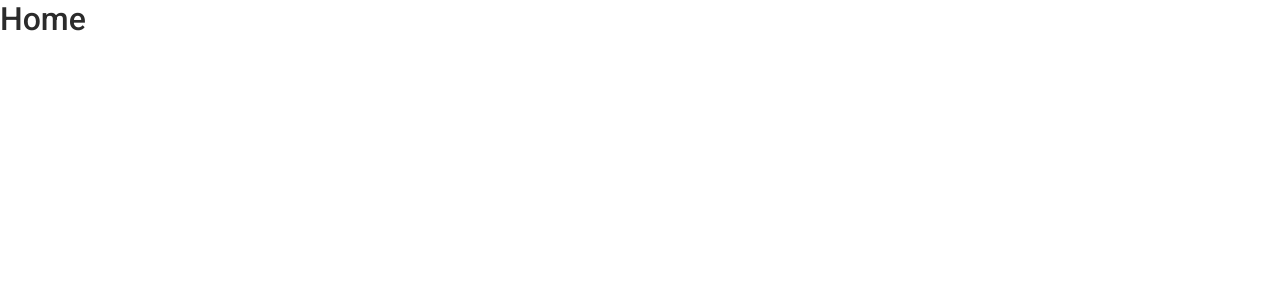
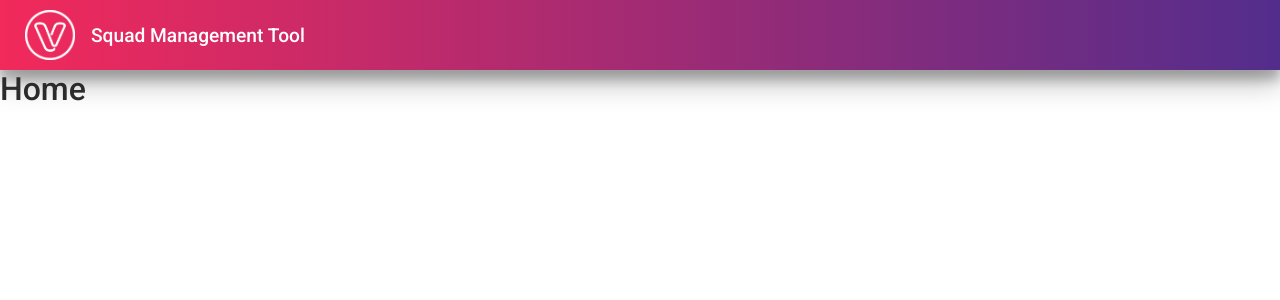
Before and after one commit to dtoloto/squad-management-tool, a React (Create React App) app: page / in a window 1280 px wide. Shown: the top 300 px of the page. Built offline with nearby package versions, Linux system fonts and the light colour scheme.

Commit message:
add: navbar

```diff
--- a/src/App.tsx
+++ b/src/App.tsx
@@ -4,12 +4,14 @@ import { ThemeProvider } from 'styled-components';
 import GlobalStyle from './styles';
 import theme from './styles/theme';
 import Routes from './routes';
+import Navbar from './components/Navbar';
 
 const App: React.FC = () => {
   return (
     <Router>
       <ThemeProvider theme={theme}>
         <GlobalStyle />
+        <Navbar />
         <Routes />
       </ThemeProvider>
     </Router>
--- a/src/components/Navbar/index.tsx
+++ b/src/components/Navbar/index.tsx
@@ -1,7 +1,26 @@
 import React from 'react';
+import { useHistory } from 'react-router-dom';
+import Title from '../Title';
+import { Container, Logo } from './styles';
+import logo from '../../assets/logo.png';
+
+const style = {
+  title: { color: '#fff', fontSize: '1.2rem' },
+};
 
 const Navbar: React.FC = () => {
-  return <div>Navbar</div>;
+  const history = useHistory();
+
+  const navigate = () => {
+    history.push('/');
+  };
+
+  return (
+    <Container>
+      <Logo onClick={navigate} src={logo} alt="Squad Management Tool" />
+      <Title style={style.title}>Squad Management Tool</Title>
+    </Container>
+  );
 };
 
 export default Navbar;
--- /dev/null
+++ b/src/components/Navbar/styles.tsx
@@ -0,0 +1,22 @@
+import styled from 'styled-components';
+
+export const Container = styled.header`
+  width: 100%;
+  padding: 10px 25px;
+  height: 70px;
+  background: linear-gradient(
+    to right,
+    ${({ theme }) => theme.colors.secondary},
+    ${({ theme }) => theme.colors.primary}
+  );
+  display: flex;
+  align-items: center;
+  box-shadow: ${({ theme }) => theme.boxShadow};
+`;
+
+export const Logo = styled.img`
+  cursor: pointer;
+  height: 100%;
+  margin-right: 1rem;
+  filter: grayscale(1) brightness(0) invert(1);
+`;
--- /dev/null
+++ b/src/components/Title/index.tsx
@@ -0,0 +1,29 @@
+import React from 'react';
+import { CSSProperties } from 'styled-components';
+
+interface IProps {
+  children?: React.ReactNode;
+  level?: 1 | 2 | 3 | 4 | 5 | 6;
+  style?: CSSProperties;
+}
+
+const Title: React.FC<IProps> = ({ level = 1, children, style }) => {
+  switch (level) {
+    case 1:
+      return <h1 style={style}>{children}</h1>;
+    case 2:
+      return <h2 style={style}>{children}</h2>;
+    case 3:
+      return <h3 style={style}>{children}</h3>;
+    case 4:
+      return <h4 style={style}>{children}</h4>;
+    case 5:
+      return <h5 style={style}>{children}</h5>;
+    case 6:
+      return <h6 style={style}>{children}</h6>;
+    default:
+      return <h1 style={style}>{children}</h1>;
+  }
+};
+
+export default Title;
--- a/src/pages/Home/index.tsx
+++ b/src/pages/Home/index.tsx
@@ -1,6 +1,4 @@
 import React from 'react';
-
-// import { Container } from './styles';
 
 const Home: React.FC = () => {
   return <h1>Home</h1>;
--- a/src/styles/index.tsx
+++ b/src/styles/index.tsx
@@ -20,7 +20,6 @@ export default createGlobalStyle`
   h1, h2, h3, h4, h5, h6{
     font-weight: 500;
     color: ${theme.colors.dark};
-    margin-bottom: 1rem;
   }
 
   input,
--- a/src/styles/theme.ts
+++ b/src/styles/theme.ts
@@ -1,7 +1,7 @@
 const theme = {
   colors: {
     primary: '#532d8c',
-    secundary: '#f2295b',
+    secondary: '#f2295b',
     dark: '#2b2b2b',
     mediumLight: '#a6a5a5',
     light: '#c5c5c5',
```
Also changed, not shown: src/assets/logo.png (renamed from assets/logo.png).
